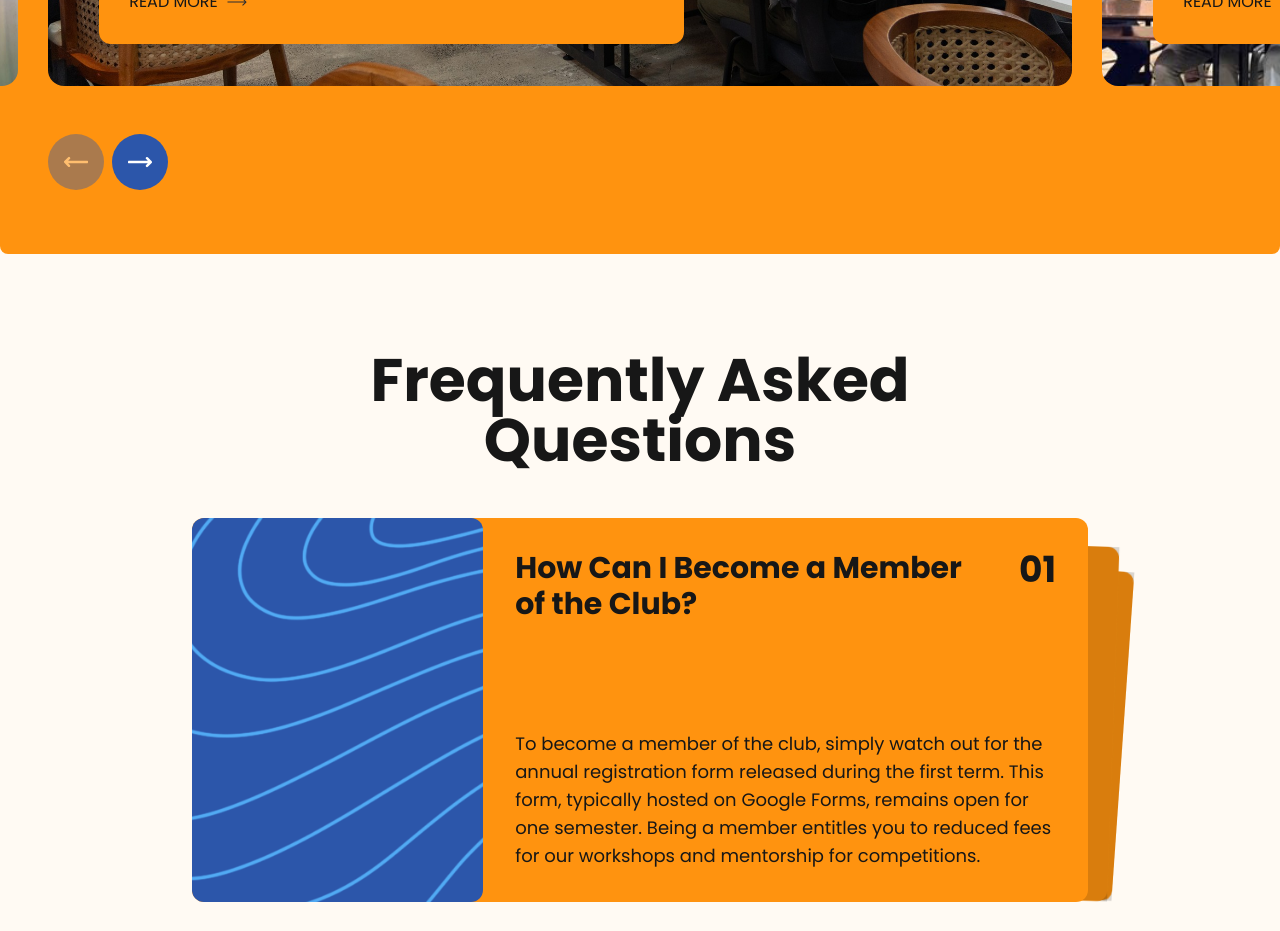
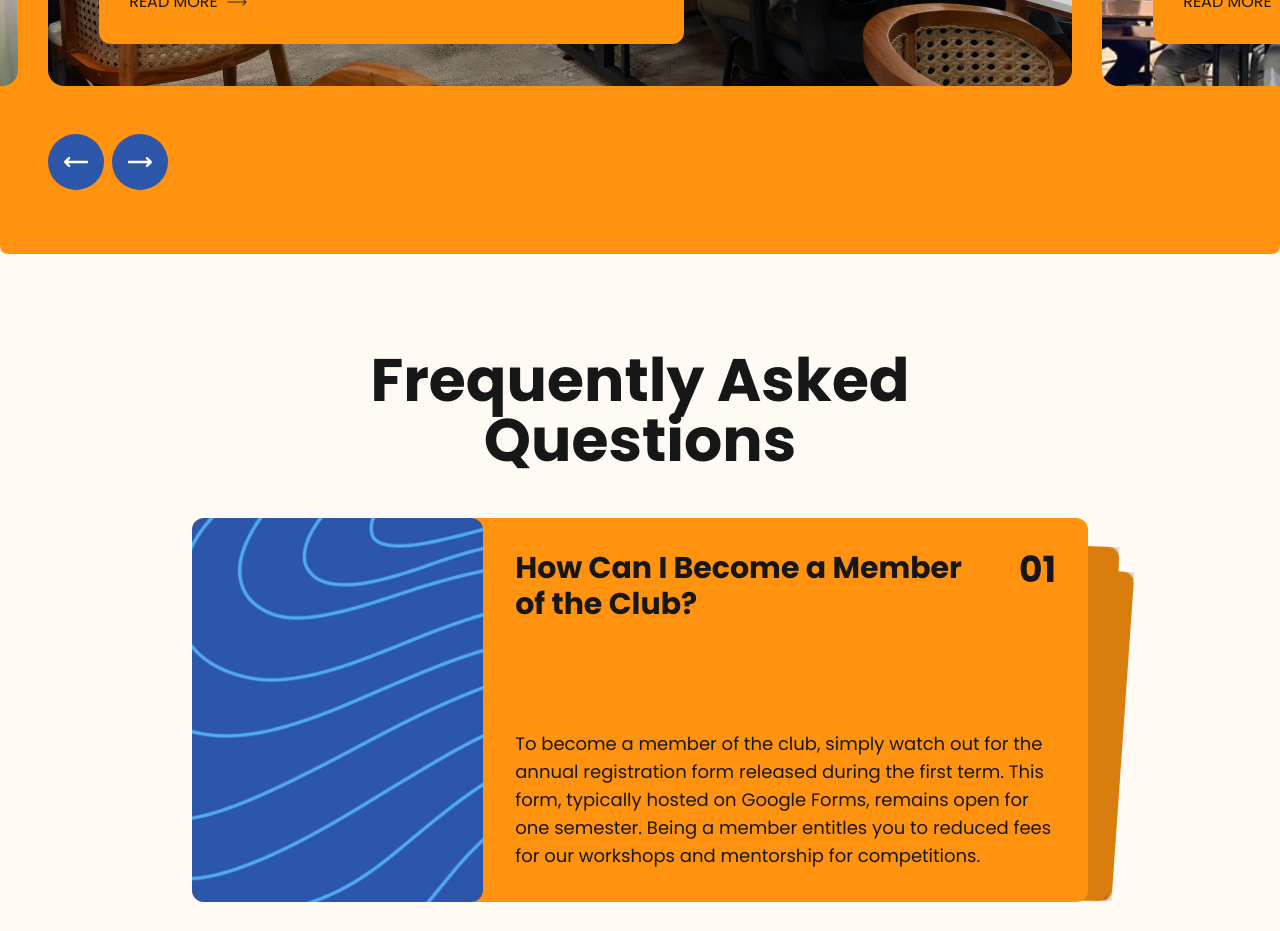
Before and after one commit to LAFruto/api-website, a Next.js app: page / in a window 1280 px wide. Shown: the part 3120-4051 px from the top of the page. Built offline with nearby package versions, Linux system fonts and the light colour scheme.

Commit message:
fix: swiper buttons

```diff
--- a/src/components/home/Recents.tsx
+++ b/src/components/home/Recents.tsx
@@ -90,7 +90,7 @@ const Recents = ({ involvements }: { involvements: Content[] }) => {
             </SwiperSlide>
           ))}
           <div className="mt-12">
-            <SwiperButtons swiper={swiperRef.current} />
+            <SwiperButtons />
           </div>
         </Swiper>
       </div>
--- a/src/components/home/SwiperButtons.tsx
+++ b/src/components/home/SwiperButtons.tsx
@@ -1,17 +1,16 @@
 "use client";
 
 import { cn } from "@/lib/utils";
-import React from "react";
+import React, { useEffect, useState } from "react";
+import { useSwiper } from "swiper/react";
 
-interface SwiperButtonsProps {
-  swiper: any;
-}
+const SwiperButtons = () => {
+  const swiper = useSwiper();
 
-const SwiperButtons: React.FC<SwiperButtonsProps> = ({ swiper }) => {
-  const [isBeginning, setIsBeginning] = React.useState(true);
-  const [isEnd, setIsEnd] = React.useState(false);
+  const [isBeginning, setIsBeginning] = useState(true);
+  const [isEnd, setIsEnd] = useState(false);
 
-  React.useEffect(() => {
+  useEffect(() => {
     if (swiper) {
       swiper.on("slideChange", () => {
         setIsBeginning(swiper.isBeginning);
```
